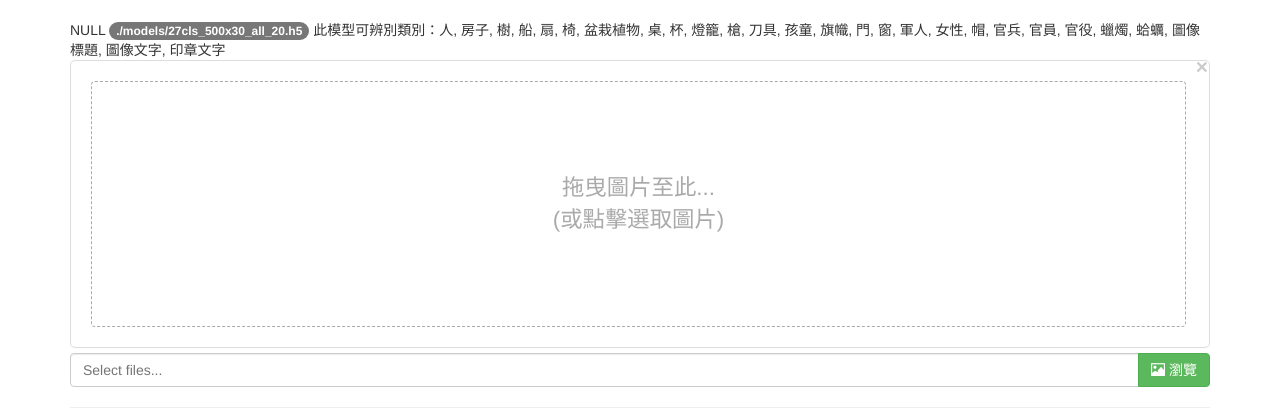
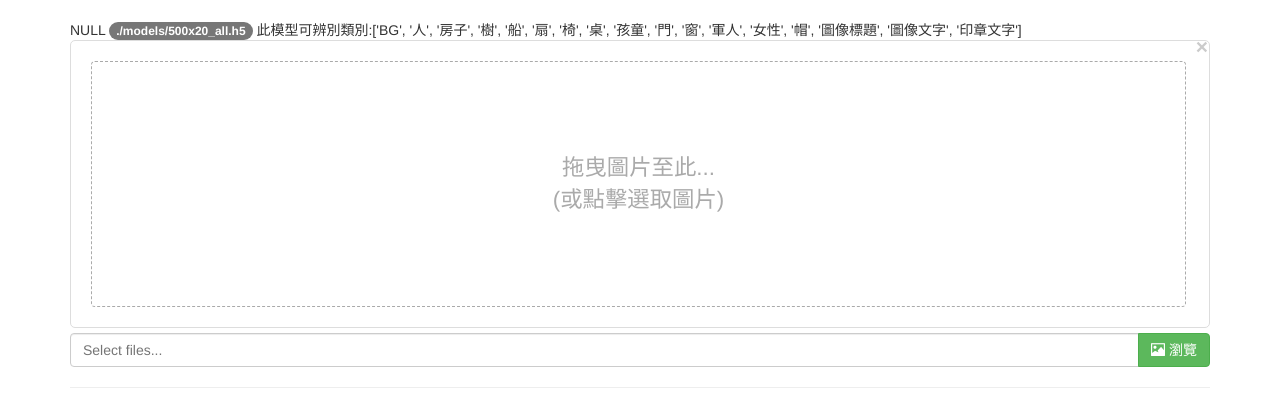
Before and after one commit to geminixiang/Flask_MaskRCNN, a Flask app: page / in a window 1280 px wide. Shown: the part 52-461 px from the top of the page. Run offline with Flask 2, Linux system fonts and the light colour scheme; parts of the project's set-up code (start-up, migrations or seed data) failed here and were passed over; some libraries are stand-ins or nearby versions.

Commit message:
改回原有model

```diff
--- a/app.py
+++ b/app.py
@@ -28,9 +28,9 @@
 app.config['JSON_AS_ASCII'] = False
 app.config['SECRET_KEY'] = os.urandom(24)
 # class_names = ['BG', '人', '房子', '樹', '時鐘', '人力車', '轎子', '船', '貓', '羊', '牛', '象', '斑馬', '傘', '領帶', '扇', '水瓶', '碗', '椅', '盆栽植物', '桌', '水桶', '書', '花瓶', '馬匹', '炮', '火車', '杯', '畫作', '燈籠', '路燈', '槍', '氣球', '馬車', '十字架', '橋', '刀具', '狗', '蠟燭', '鏢', '孩童', '軍隊', '電線桿', '望遠鏡', '雕像', '鼓', '軍旗', '城牆', '旗幟', '城門', '蒸汽機', '儀表', '畫像', '賽馬場', '馬廄', '琵琶', '匾額', '掛燈', '珊瑚', '船帆', '門', '守望台', '藤牌', '魚', '水稻', '亭子', '煙囪', '鐵路', '帳篷', '煤', '十字鎬', '眼鏡', '水龍', '棺材', '官員', '電報局', '英皇子', '日本國旗', '美國國旗', '西醫', '法國國旗', '絞刑', '水雷', '西妓', '教堂', '木馬', '窗', '壁燈', '大鐘', '花窗玻璃', '英國國旗', '船錨', '水煙斗', '天文台', '砲彈', '雞', '猴子', '香爐', '牌位', '軍官', '軍人', '女性', '潛水艇', '消防員', '屍體', '罪犯', '警官', '庸醫', '曾國藩', '當舖', '鳥籠', '濕版攝影相機', '井', '大水缸', '報紙', '公主', '鞭子', '戎克船/䑸', '龍舟', '長喇叭', '鑼', '玉皇宮']
-# class_names = ['BG', '人', '房子', '樹', '船', '扇', '椅', '桌', '孩童', '門', '窗', '軍人', '女性', '帽', '圖像標題', '圖像文字', '印章文字']
-class_names = ['BG', '人', '房子', '樹', '船', '扇', '椅', '盆栽植物', '桌', '杯', '燈籠', '槍', '刀具', '孩童', '旗幟', '門', '窗', '軍人', '女性', '帽', '官兵', '官員', '官役', '蠟燭', '蛤蠣', '圖像標題', '圖像文字', '印章文字']
-model_file = "./models/27cls_500x30_all_20.h5"
+class_names = ['BG', '人', '房子', '樹', '船', '扇', '椅', '桌', '孩童', '門', '窗', '軍人', '女性', '帽', '圖像標題', '圖像文字', '印章文字']
+# class_names = ['BG', '人', '房子', '樹', '船', '扇', '椅', '盆栽植物', '桌', '杯', '燈籠', '槍', '刀具', '孩童', '旗幟', '門', '窗', '軍人', '女性', '帽', '官兵', '官員', '官役', '蠟燭', '蛤蠣', '圖像標題', '圖像文字', '印章文字']
+model_file = "./models/500x20_all.h5"
 try:
     import time, stat
     model_modify_time = time.ctime(os.stat(model_file)[stat.ST_MTIME])
@@ -41,7 +41,7 @@
     NAME = "dian"
     GPU_COUNT = 1
     IMAGES_PER_GPU = 1
-    NUM_CLASSES = 1 + 27
+    NUM_CLASSES = len(class_names)
     IMAGE_MIN_DIM = 1024
     IMAGE_MAX_DIM = 1024
     DETECTION_MIN_CONFIDENCE = 0.8
@@ -196,7 +196,7 @@
     global result_text
     result_text = []
     results = filter(lambda x: ".jpg" in x, os.listdir(ROOT_DIR + "/static/sample"))
-    resp = make_response(render_template('index.html', imgs=results, model=model_file, model_modify_time=model_modify_time))
+    resp = make_response(render_template('index.html', imgs=results, model=model_file, model_modify_time=model_modify_time, class_names=class_names))
 
     return resp
 
--- a/templates/index.html
+++ b/templates/index.html
@@ -68,8 +68,9 @@
 	<div class="container">
 		<span>{{ model_modify_time }}</span>
 		<span class='badge'>{{ model }}</span>
+		<span>此模型可辨別類別:{{ class_names }}</span>
 		<!--<span>此模型可辨別類別 : BG, 人, 房子, 樹, 船, 扇, 椅, 桌, 孩童, 門, 窗, 軍人, 女性, 帽, 圖像標題, 圖像文字, 印章文字</span>-->
-		<span>此模型可辨別類別：人, 房子, 樹, 船, 扇, 椅, 盆栽植物, 桌, 杯, 燈籠, 槍, 刀具, 孩童, 旗幟, 門, 窗, 軍人, 女性, 帽, 官兵, 官員, 官役, 蠟燭, 蛤蠣, 圖像標題, 圖像文字, 印章文字</span>
+		<!--<span>此模型可辨別類別：人, 房子, 樹, 船, 扇, 椅, 盆栽植物, 桌, 杯, 燈籠, 槍, 刀具, 孩童, 旗幟, 門, 窗, 軍人, 女性, 帽, 官兵, 官員, 官役, 蠟燭, 蛤蠣, 圖像標題, 圖像文字, 印章文字</span>-->
 		<div class="file-loading">
 			<input id="upload" name="image" type="file" class="file" multiple="true">
 		</div>
```
